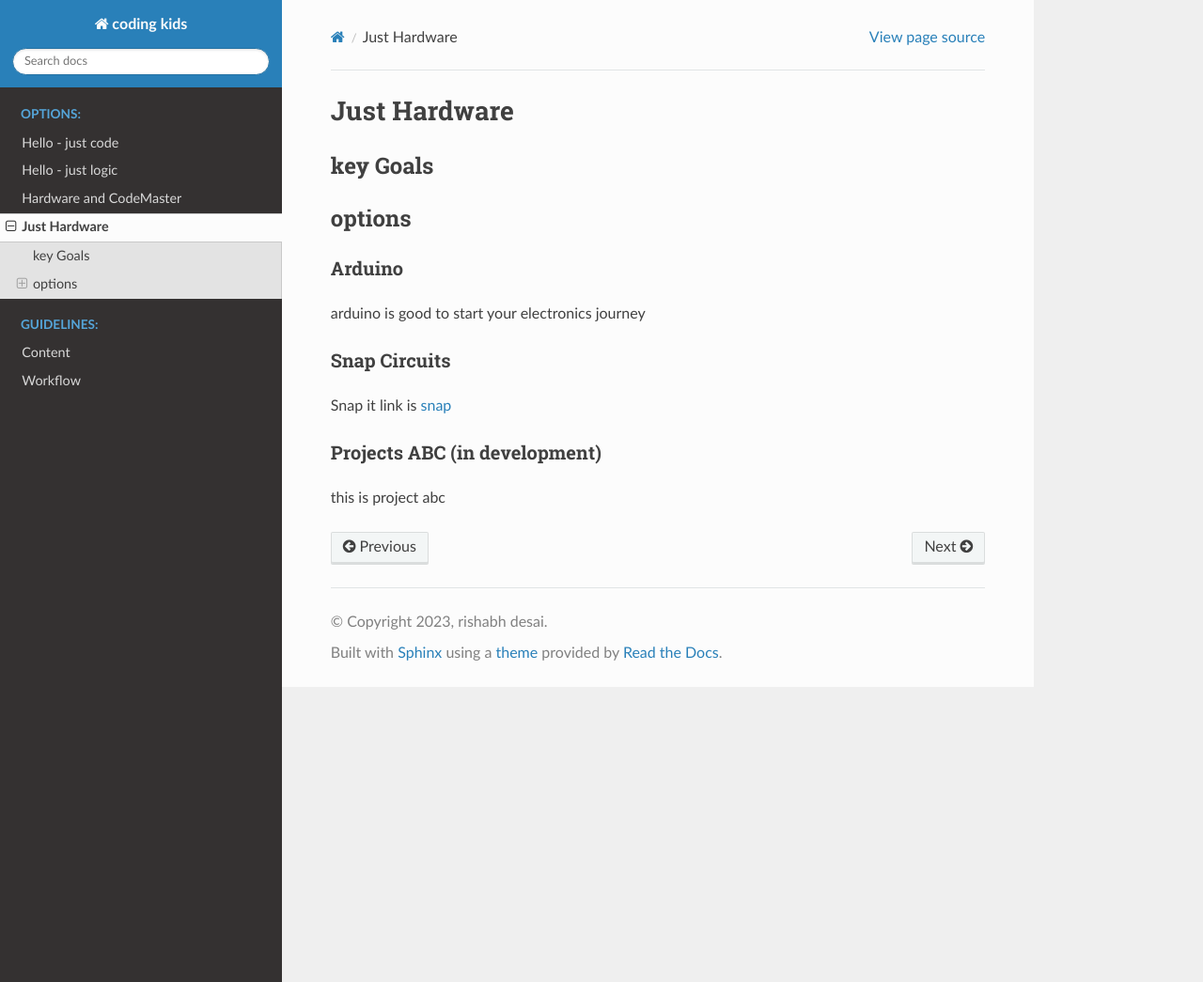
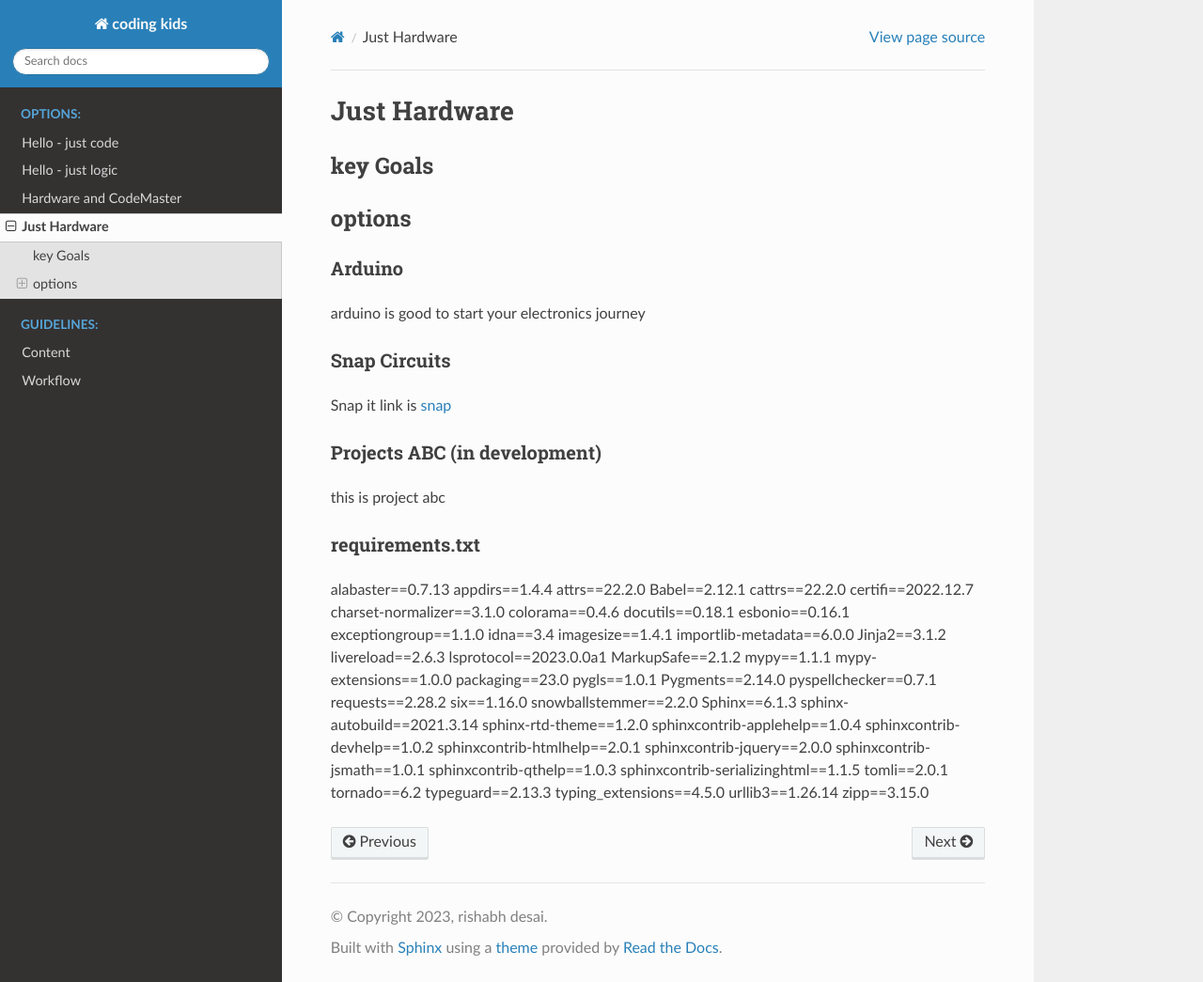
Before and after one commit to rishabdesai/codeWithKid, a Sphinx documentation site: the page built from coding-with-kids/source/docs/options/justhardware.rst, in a window 1280 px wide and 1045 px high. Shown: the whole window at 94% size. Built offline with Sphinx 7.4.7 and the Read the Docs theme 2.0.0, drawn with Linux system fonts in a browser that asks for light colours.

Commit message:
new text added

```diff
--- a/coding-with-kids/source/docs/options/justhardware.rst
+++ b/coding-with-kids/source/docs/options/justhardware.rst
@@ -21,3 +21,51 @@ Snap it link is `snap <https://www.google.com>`_
 Projects ABC (in development)
 ------------------------------
 this is project abc
+
+
+requirements.txt
+-----------------
+
+alabaster==0.7.13
+appdirs==1.4.4
+attrs==22.2.0
+Babel==2.12.1
+cattrs==22.2.0
+certifi==2022.12.7
+charset-normalizer==3.1.0
+colorama==0.4.6
+docutils==0.18.1
+esbonio==0.16.1
+exceptiongroup==1.1.0
+idna==3.4
+imagesize==1.4.1
+importlib-metadata==6.0.0
+Jinja2==3.1.2
+livereload==2.6.3
+lsprotocol==2023.0.0a1
+MarkupSafe==2.1.2
+mypy==1.1.1
+mypy-extensions==1.0.0
+packaging==23.0
+pygls==1.0.1
+Pygments==2.14.0
+pyspellchecker==0.7.1
+requests==2.28.2
+six==1.16.0
+snowballstemmer==2.2.0
+Sphinx==6.1.3
+sphinx-autobuild==2021.3.14
+sphinx-rtd-theme==1.2.0
+sphinxcontrib-applehelp==1.0.4
+sphinxcontrib-devhelp==1.0.2
+sphinxcontrib-htmlhelp==2.0.1
+sphinxcontrib-jquery==2.0.0
+sphinxcontrib-jsmath==1.0.1
+sphinxcontrib-qthelp==1.0.3
+sphinxcontrib-serializinghtml==1.1.5
+tomli==2.0.1
+tornado==6.2
+typeguard==2.13.3
+typing_extensions==4.5.0
+urllib3==1.26.14
+zipp==3.15.0
--- a/coding-with-kids/source/index.rst
+++ b/coding-with-kids/source/index.rst
@@ -15,6 +15,8 @@ electronic typesetting, remaining essentially unchanged.
 It was popularised in the 1960s with the release of Letraset sheets containing
 Lorem Ipsum passages, and more recently with desktop publishing software like
 Aldus PageMaker including versions of Lorem Ipsum.
+
+This is a new text from vs code file
 
 .. caution::
    This is a caution
```
